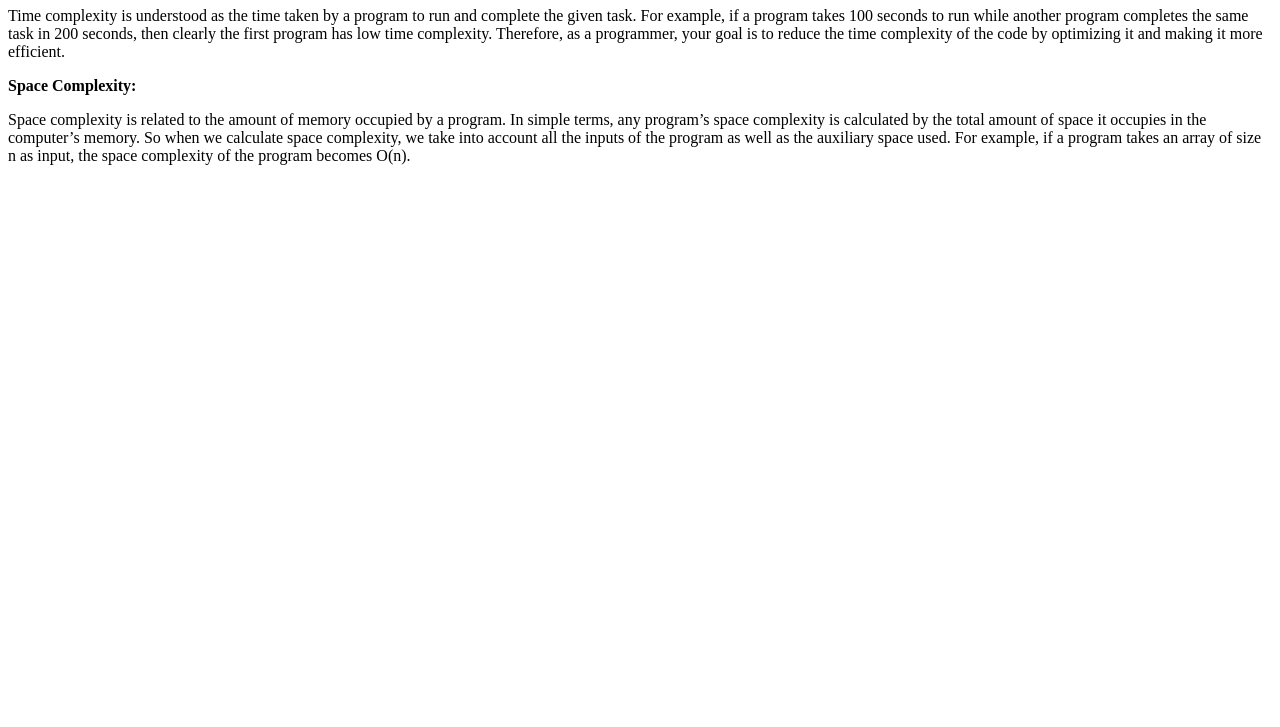
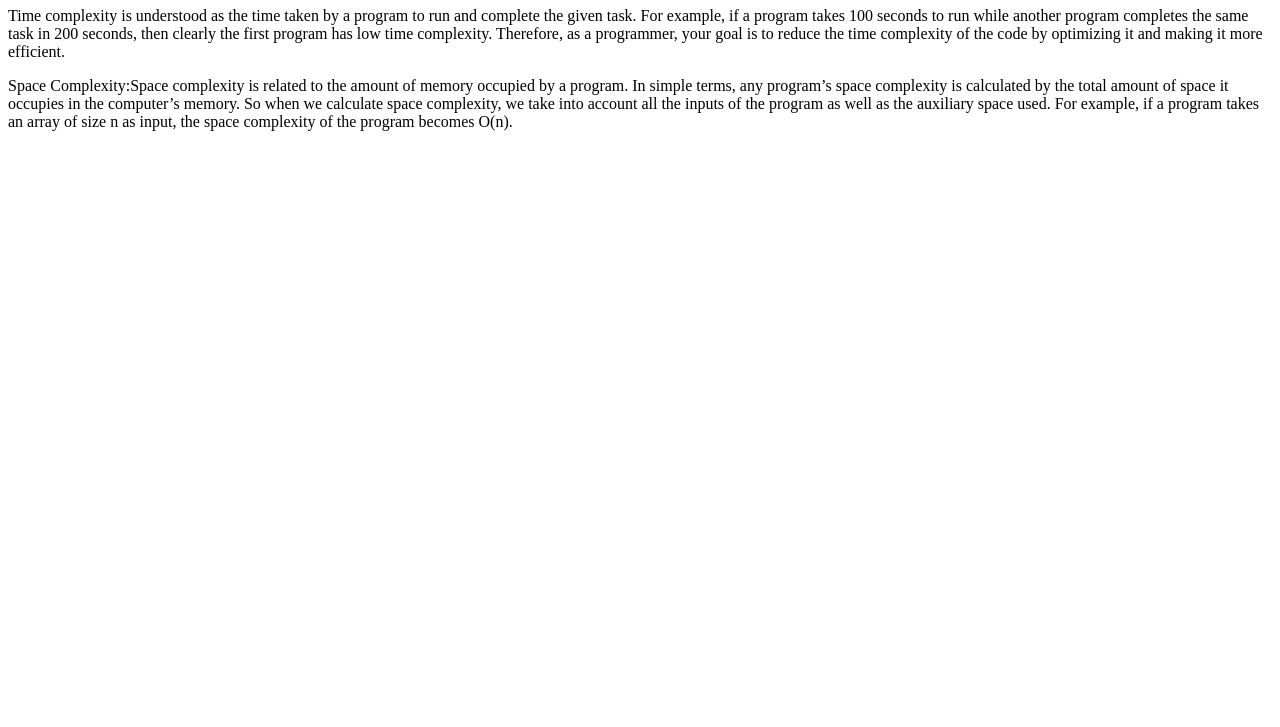
Before and after one commit to acciojob/time-and-space-complexity-Deepanshigreza, a website: page main.html in a window 1280 px wide. Shown: the part 73-800 px from the top of the page. Drawn offline with Linux system fonts and the light colour scheme.

Commit message:
created a submission

```diff
--- a/main.html
+++ b/main.html
@@ -12,7 +12,7 @@
 </script>
 <h1>Time and Space Complexity</h1>
 	<p>Time complexity is understood as the time taken by a program to run and complete the given task. For example, if a program takes 100 seconds to run while another program completes the same task in 200 seconds, then clearly the first program has low time complexity. Therefore, as a programmer, your goal is to reduce the time complexity of the code by optimizing it and making it more efficient.</p>
-<b>Space Complexity:</b><p>Space complexity is related to the amount of memory occupied by a program. In simple terms, any program’s space complexity is calculated by the total amount of space it occupies in the computer’s memory. So when we calculate space complexity, we take into account all the inputs of the program as well as the auxiliary space used. For example, if a program takes an array of size n as input, the space complexity of the program becomes O(n).</p>
+<p>Space Complexity:Space complexity is related to the amount of memory occupied by a program. In simple terms, any program’s space complexity is calculated by the total amount of space it occupies in the computer’s memory. So when we calculate space complexity, we take into account all the inputs of the program as well as the auxiliary space used. For example, if a program takes an array of size n as input, the space complexity of the program becomes O(n).</p>
 </body>
 
 </html>
```
